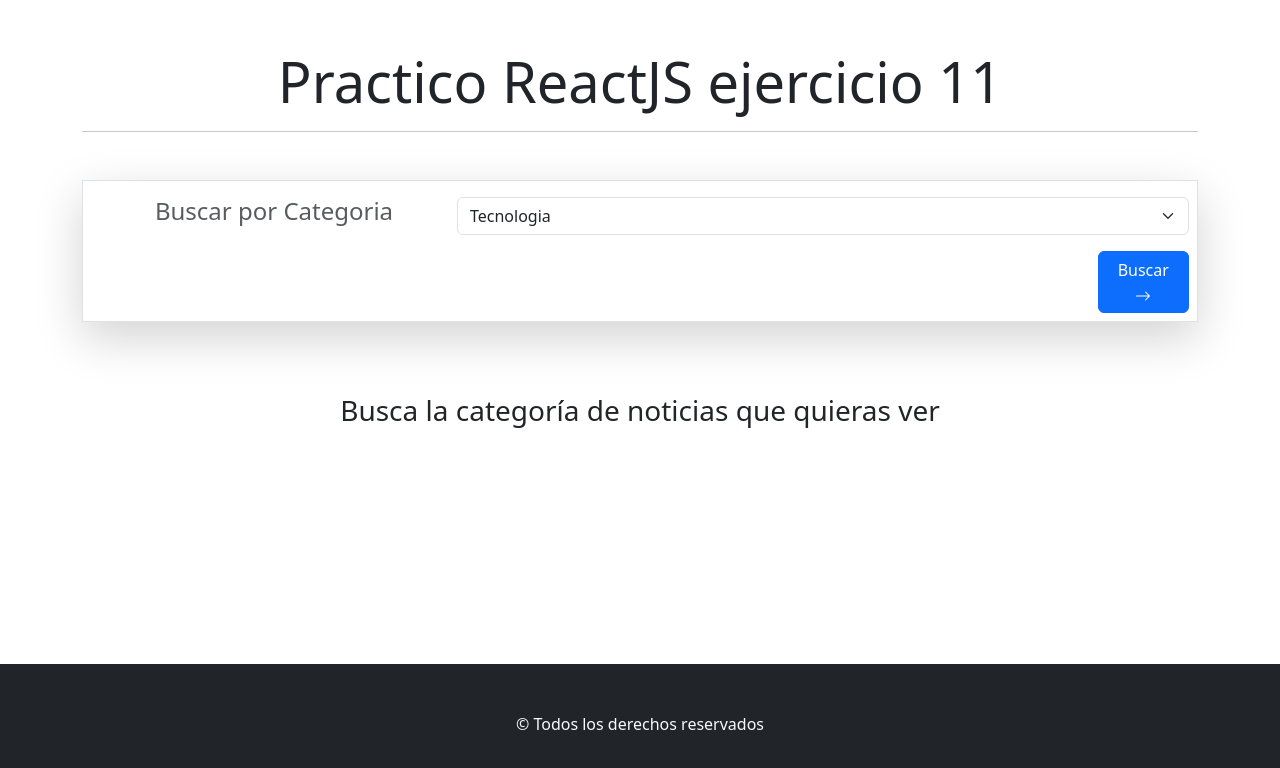
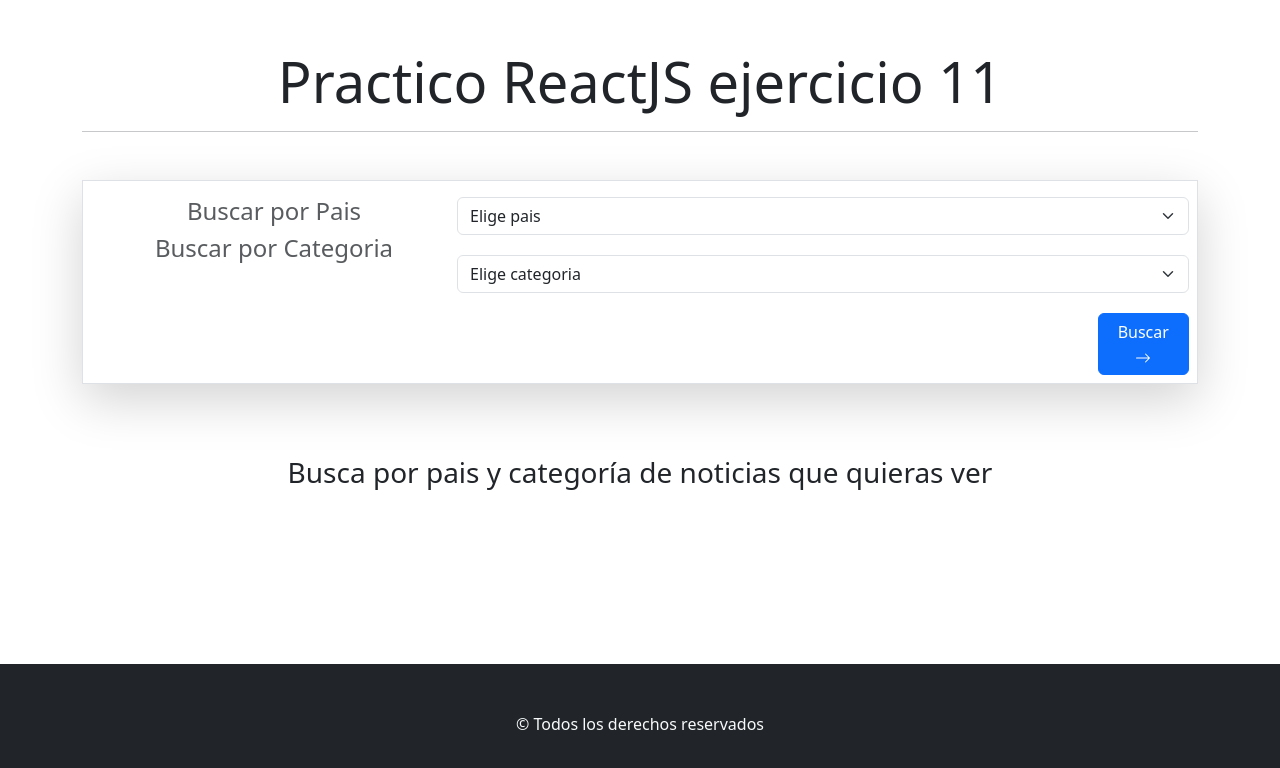
Before and after one commit to Mario-Chavez/practico-react-api-ejercicio11, a React (Vite) app: page / in a window 1280 px wide. Shown: the top 768 px of the page. Built offline with nearby package versions, Linux system fonts and the light colour scheme.

Commit message:
se agrego otro input y otar ruta a la peticion a la api

```diff
--- a/src/App.jsx
+++ b/src/App.jsx
@@ -15,11 +15,11 @@ function App() {
 
     useEffect(() => {}, [noticias]);
 
-    const busquedaCategoria = async (category) => {
+    const busquedaCategoria = async (category, pais) => {
         try {
             setIsLoading(true);
             const resp = await fetch(
-                `https://newsdata.io/api/1/news?apikey=${API_KEY}&category=${category} `
+                `https://newsdata.io/api/1/news?apikey=${API_KEY}&country=${pais}&category=${category} `
             );
             const dato = await resp.json();
 
--- a/src/components/Buscador.jsx
+++ b/src/components/Buscador.jsx
@@ -12,7 +12,7 @@ const Buscador = ({ categoria }) => {
     } = useForm();
 
     const onSubmit = (data) => {
-        categoria(data.categoria);
+        categoria(data.categoria, data.pais);
         reset();
     };
     return (
@@ -23,12 +23,46 @@ const Buscador = ({ categoria }) => {
             >
                 <div className="col-6 col-md-4">
                     <Form.Text>
+                        <h4>Buscar por Pais</h4>
                         <h4>Buscar por Categoria</h4>
                     </Form.Text>
                 </div>
                 <div className="col-sm-6 col-md-8">
                     <Form.Group className="mb-3">
-                        <Form.Select {...register("categoria")}>
+                        <Form.Select
+                            {...register("pais", {
+                                required: "El dato es obligatorio",
+                            })}
+                        >
+                            <option value="">Elige pais</option>
+                            <option value="af">Afganistan</option>
+                            <option value="ar">Argentina</option>
+                            <option value="au">Australia</option>
+                            <option value="be">Begica</option>
+                            <option value="br">Brazil</option>
+                            <option value="ca">Canada</option>
+                            <option value="cn">China</option>
+                            <option value="dm">Dominicana</option>
+                            <option value="fr">Francia</option>
+                            <option value="in ">India</option>
+                            <option value="mx ">Mexico</option>
+                            <option value="nz ">Nueva Zelanda</option>
+                            <option value="pt ">Portugal</option>
+                            <option value="es ">España</option>
+                            <option value="ae ">Emiratos Arabes</option>
+                            <option value="gb ">Reino Unido</option>
+                        </Form.Select>
+                        <Form.Text className="text-danger d-flex">
+                            {errors.pais?.message}
+                        </Form.Text>
+                    </Form.Group>
+                    <Form.Group className="mb-3">
+                        <Form.Select
+                            {...register("categoria", {
+                                required: "El dato es obligatorio",
+                            })}
+                        >
+                            <option value="">Elige categoria</option>
                             <option value="technology">Tecnologia</option>
                             <option value="business">Negocios</option>
                             <option value="entertainment">Entretenimiento</option>
@@ -41,6 +75,9 @@ const Buscador = ({ categoria }) => {
                             <option value="tourism">Turismo</option>
                             <option value="world ">Noticias del mundo</option>
                         </Form.Select>
+                        <Form.Text className="text-danger d-flex">
+                            {errors.categoria?.message}
+                        </Form.Text>
                     </Form.Group>
                 </div>
                 <div className="d-flex justify-content-end">
--- a/src/components/TituloDeBusqueda.jsx
+++ b/src/components/TituloDeBusqueda.jsx
@@ -5,7 +5,7 @@ const TituloDeBusqueda = () => {
         <Container className="container my-5">
             <Row className="p-4 text-center">
                 <Col>
-                    <h3>Busca la categoría de noticias que quieras ver</h3>
+                    <h3>Busca por pais y categoría de noticias que quieras ver</h3>
                 </Col>
             </Row>
         </Container>
```
